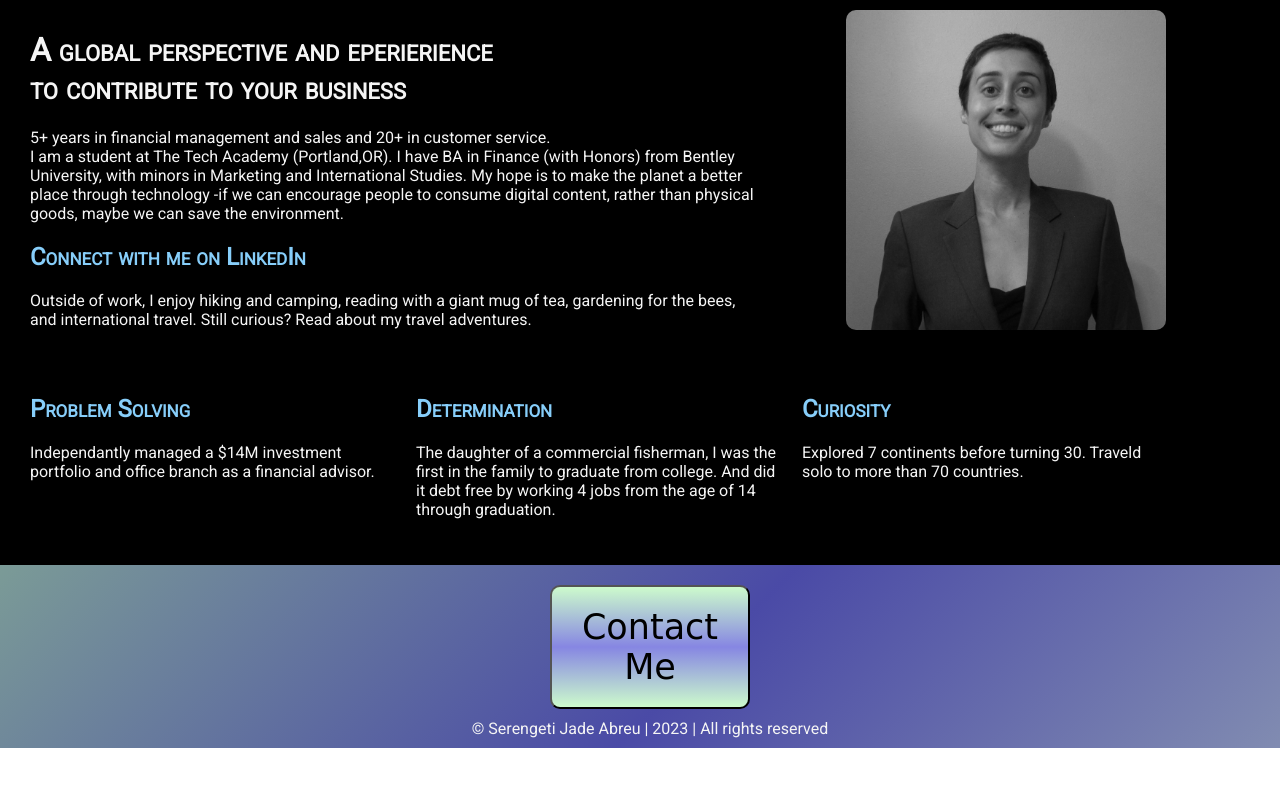
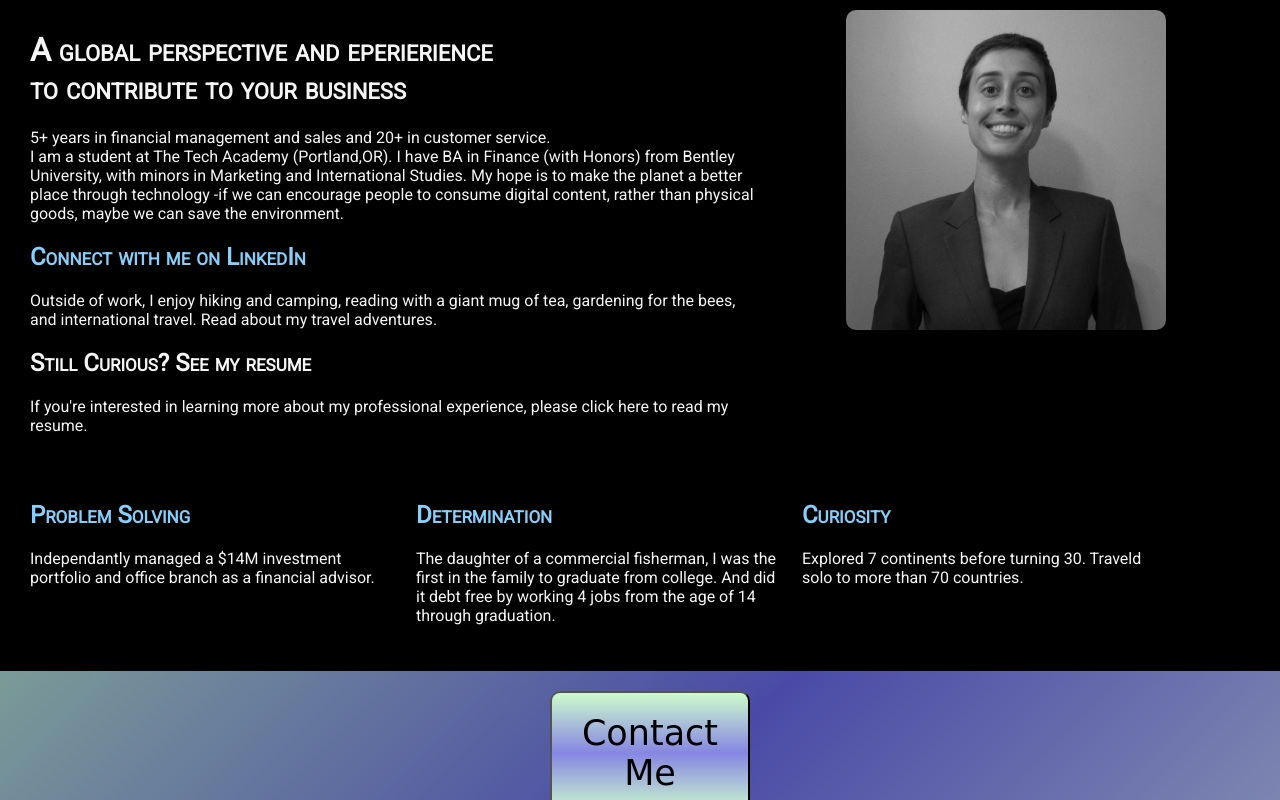
Before and after one commit to serengetijade/serengetijade.github.io, a plain HTML site: page index.html in a window 1280 px wide. Shown: the part 3215-4015 px from the top of the page. Before the commit the page ends 3963 px from the top, so only its background shows below. Drawn offline with Linux system fonts and the light colour scheme; a web font is replaced by a local one.

Commit message:
Add resume link

```diff
--- a/index.html
+++ b/index.html
@@ -266,9 +266,15 @@
                             <p>
                                 <h2 class="hl"><a href="https://www.linkedin.com/in/serengeti-jade-abreu-906ab2249/">Connect with me on LinkedIn</a></h2>
                             </p>
-                            <p>Outside of work, I enjoy hiking and camping, reading with a giant mug of tea, gardening for the bees, and international travel. Still curious? <a href="https://www.wanderlustable.com">Read about my travel adventures</a>.
+                            <p>
+                                Outside of work, I enjoy hiking and camping, reading with a giant mug of tea, gardening for the bees, and international travel. <a href="https://www.wanderlustable.com">Read about my travel adventures</a>.
                             </p>
-
+                            <p>
+                                <h2 class="h1">Still Curious? <a href="https://docs.google.com/document/d/11QyZUYNkcR_EaCl7OF8pr8ov-U895FtSyng6G-eEC0I/edit#heading=h.fzw20suou9tb">See my resume</a></h2>
+                            </p>
+                            <p>
+                                If you're interested in learning more about my professional experience, please <a href="https://docs.google.com/document/d/11QyZUYNkcR_EaCl7OF8pr8ov-U895FtSyng6G-eEC0I/edit#heading=h.fzw20suou9tb">click here to read my resume</a>.
+                            </p>
                         </div>
                         <div class="column2">
                             <div class="about-img">
```
